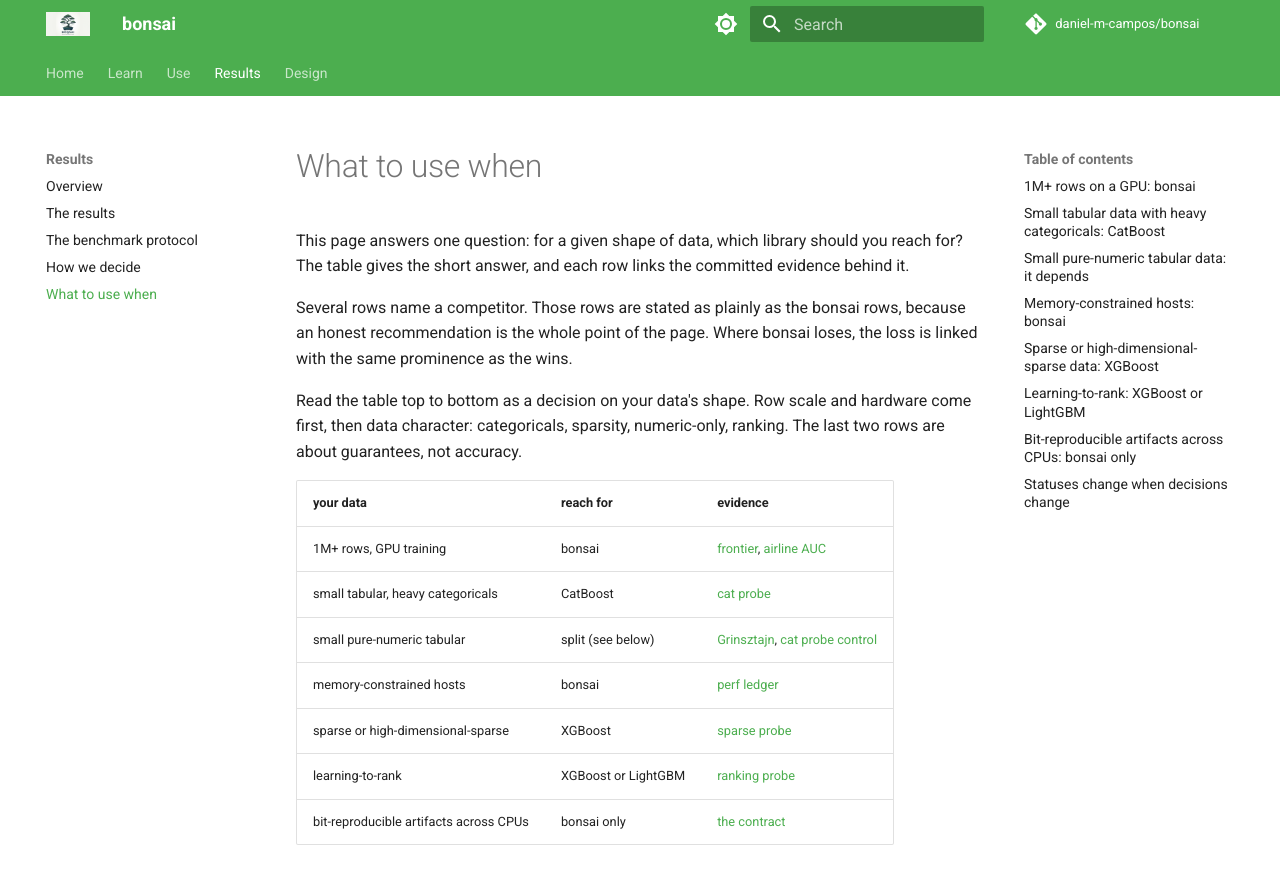
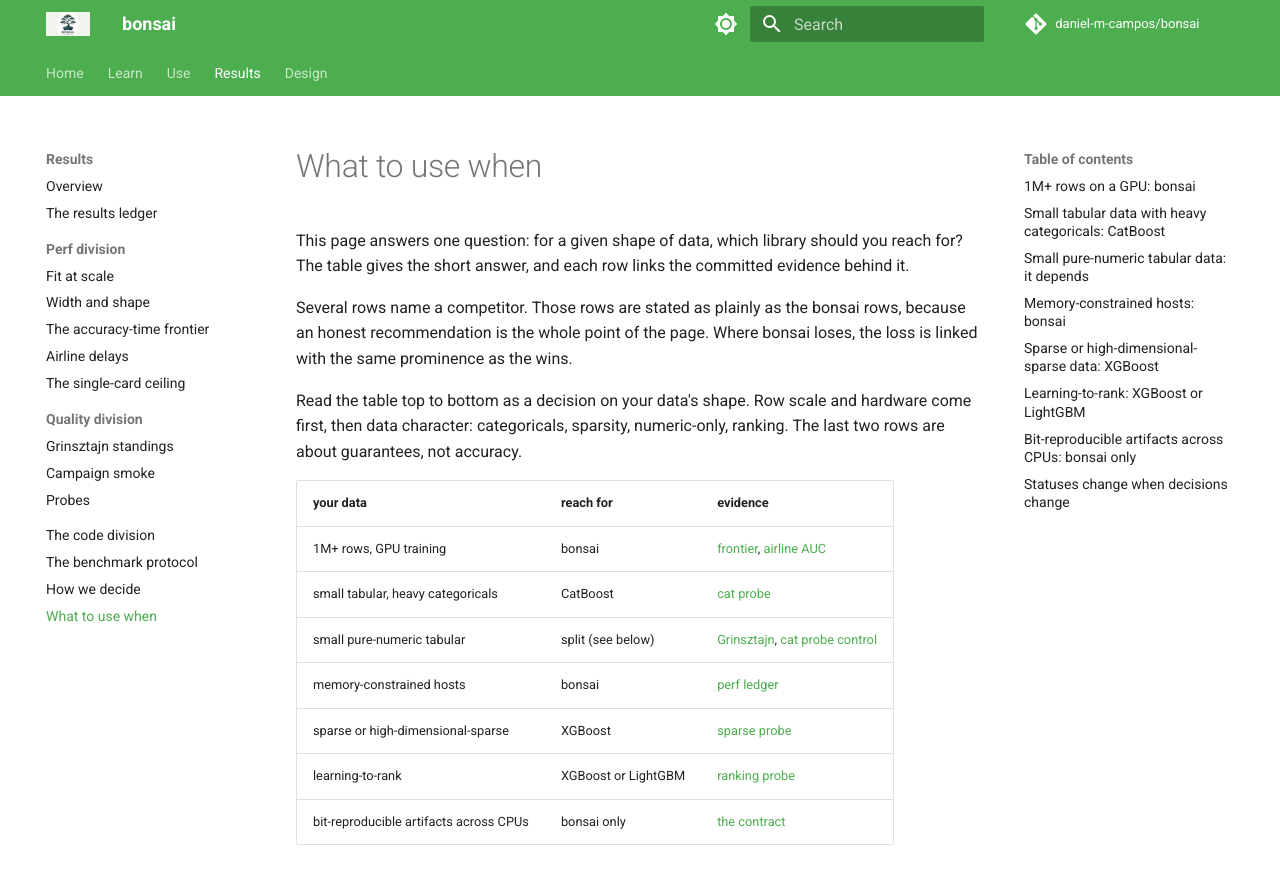
Before and after one commit to daniel-m-campos/bonsai, an MkDocs documentation site: the page built from docs/method/what-to-use-when.md, in a window 1280 px wide and 900 px high. Shown: the top 884 px of the window. Built offline with MkDocs 1.6.1 and Material for MkDocs 9.7.7, drawn with Linux system fonts in a browser that asks for light colours; comment, search, counter and statistics services are not loaded.

Commit message:
docs(nav): suite pages enter the Results tab
Perf division before quality per the restructure ruling.
Four anchor links retarget to their new suite pages; the
two perf-division links stay, that anchor lives on the
landing.

```diff
--- a/docs/learn/timeline.json
+++ b/docs/learn/timeline.json
@@ -229,7 +229,7 @@
       "link": null,
       "adopters": ["bonsai"],
       "bonsai_status": "origin",
-      "bonsai_link": "../method/results.md#the-single-card-ceiling"
+      "bonsai_link": "../method/results/perf-ceiling.md#the-single-card-ceiling"
     }
   ]
 }
--- a/docs/method/what-to-use-when.md
+++ b/docs/method/what-to-use-when.md
@@ -8,9 +8,9 @@
 
 | your data | reach for | evidence |
 |---|---|---|
-| 1M+ rows, GPU training | bonsai | [frontier](results.md#gpu-accuracy-vs-time-frontier-at-16m), [airline AUC](../../benchmarks/airline-2026-07.md) |
+| 1M+ rows, GPU training | bonsai | [frontier](results/perf-frontier.md#gpu-accuracy-vs-time-frontier-at-16m), [airline AUC](../../benchmarks/airline-2026-07.md) |
 | small tabular, heavy categoricals | CatBoost | [cat probe](../../benchmarks/tabarena-cat-probe-2026-07.md) |
-| small pure-numeric tabular | split (see below) | [Grinsztajn](results.md#external-standings-the-grinsztajn-suite), [cat probe control](../../benchmarks/tabarena-cat-probe-2026-07.md) |
+| small pure-numeric tabular | split (see below) | [Grinsztajn](results/quality-grinsztajn.md#external-standings-the-grinsztajn-suite), [cat probe control](../../benchmarks/tabarena-cat-probe-2026-07.md) |
 | memory-constrained hosts | bonsai | [perf ledger](results.md#perf-division) |
 | sparse or high-dimensional-sparse | XGBoost | [sparse probe](../../benchmarks/sparse-tradeoff-2026-07.md) |
 | learning-to-rank | XGBoost or LightGBM | [ranking probe](../../benchmarks/ranking-tradeoff-2026-07.md) |
--- a/mkdocs.yml
+++ b/mkdocs.yml
@@ -129,7 +129,18 @@
       - Make targets: use/make-map.md
   - Results:
       - Overview: method/README.md
-      - The results: method/results.md
+      - The results ledger: method/results.md
+      - Perf division:
+          - Fit at scale: method/results/perf-scale.md
+          - Width and shape: method/results/perf-shape.md
+          - The accuracy-time frontier: method/results/perf-frontier.md
+          - Airline delays: method/results/perf-airline.md
+          - The single-card ceiling: method/results/perf-ceiling.md
+      - Quality division:
+          - Grinsztajn standings: method/results/quality-grinsztajn.md
+          - Campaign smoke: method/results/quality-campaign.md
+          - Probes: method/results/quality-probes.md
+      - The code division: method/results/code-metrics.md
       - The benchmark protocol: method/benchmark-protocol.md
       - How we decide: method/how-we-decide.md
       - What to use when: method/what-to-use-when.md
```
Also changed, not shown: docs/learn/engine/5-the-ceiling.md (+1 -1 lines), docs/learn/timeline.md (+1 -1 lines), docs/method/README.md (+1 -1 lines).
